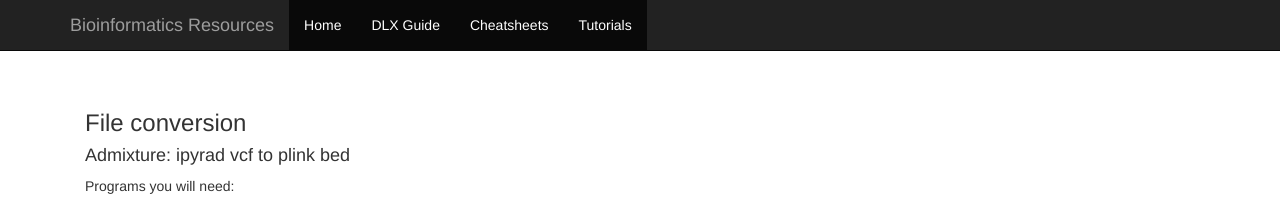
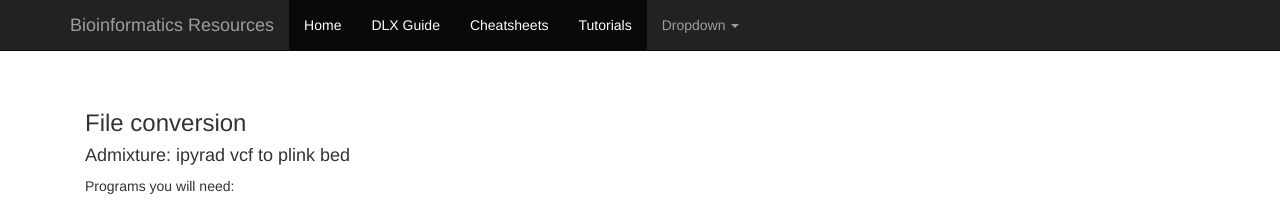
Before and after one commit to karajones/karajones.github.io, a Jekyll site: the page built from file_conversion.md, in a window 1280 px wide. Shown: the top 208 px of the page. Built offline with Jekyll 4.4.1, drawn with Linux system fonts in a browser that asks for light colours; nearby versions of some CDN libraries; our own code applies the rules of GitHub Pages for plain Markdown files.

Commit message:
Update default.html

```diff
--- a/_layouts/default.html
+++ b/_layouts/default.html
@@ -27,6 +27,16 @@
             <li class="active"><a href="https://karajones.github.io">DLX Guide</a></li>
             <li class="active"><a href="https://karajones.github.io">Cheatsheets</a></li>
              <li class="active"><a href="https://karajones.github.io">Tutorials</a></li>
+             <li class="dropdown">
+          <a href="#" class="dropdown-toggle" data-toggle="dropdown" role="button" aria-haspopup="true" aria-expanded="false">Dropdown <span class="caret"></span></a>
+          <ul class="dropdown-menu">
+            <li><a href="#">Action</a></li>
+            <li><a href="#">Another action</a></li>
+            <li><a href="#">Something else here</a></li>
+            <li role="separator" class="divider"></li>
+            <li><a href="#">Separated link</a></li>
+          </ul>
+        </li>
           </ul>
         </div><!--/.nav-collapse -->
       </div>
```
